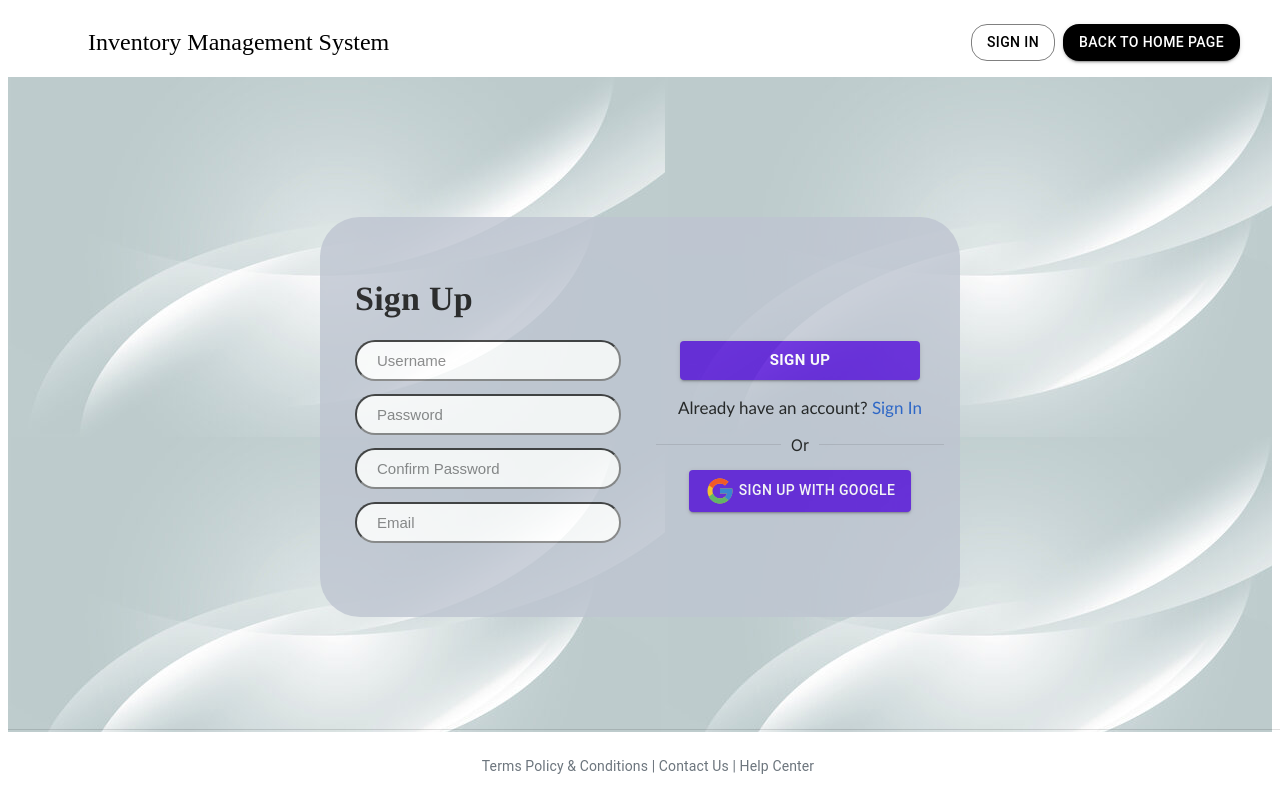
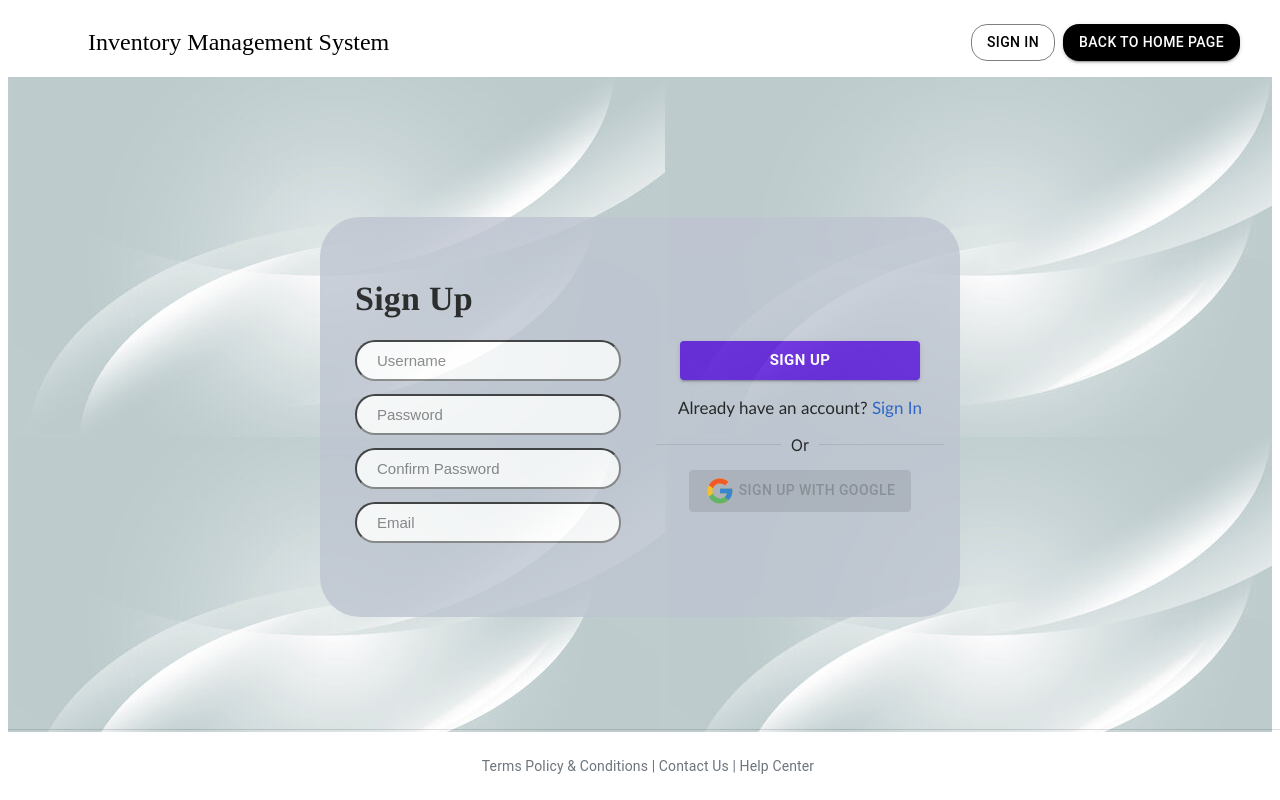
Before and after one commit to thanhtrinh-code/working-inventory, a Next.js app: page /signup in a window 1280 px wide. Built offline with nearby package versions, Linux system fonts and the light colour scheme.

Commit message:
disable auth button, firebase prob

```diff
--- a/app/landing/_chatBot/ChatBot.js
+++ b/app/landing/_chatBot/ChatBot.js
@@ -73,7 +73,6 @@ export default function ChatBot({ openChat, handleCloseChat }) {
         throw new Error(`HTTP error! status: ${res.status}`);
       }
       const data = await res.json();
-
       setPrevConv((prevHistory) => [
         ...prevHistory,
         {role: 'assistant', content: data.answer},
--- a/app/signin/_textSignin/SignInTextAndDivider.js
+++ b/app/signin/_textSignin/SignInTextAndDivider.js
@@ -21,7 +21,7 @@ export default function SignInTextAndDivider({handleSignIn, handleGoogleSignIn
         Or
         </Divider>
         <Box width='100%' display='flex' justifyContent='center'>
-          <Button variant="contained" onClick={handleGoogleSignIn}
+          <Button variant="contained" onClick={handleGoogleSignIn} disabled={true}
           sx={{mt: '10px', color: 'white', backgroundColor: '#5009d8',
         '&:hover': {backgroundColor: '#5607ed', cursor: 'pointer', color: 'white'}
         }}>
--- a/app/signup/_textSignUp/MyButtonAndDivider.js
+++ b/app/signup/_textSignUp/MyButtonAndDivider.js
@@ -21,7 +21,7 @@ export default function MyButtonAndDivider({handleSubmit, handleGoogleSignUp}) {
     Or
     </Divider>
     <Box width='100%' display='flex' justifyContent='center'>
-      <Button variant="contained" onClick={handleGoogleSignUp}
+      <Button variant="contained" onClick={handleGoogleSignUp} disabled={true}
       sx={{mt: '15px', color: 'white', backgroundColor: '#5009d8',
     '&:hover': {backgroundColor: '#5607ed', cursor: 'pointer', color: 'white'}
     }}>
```
